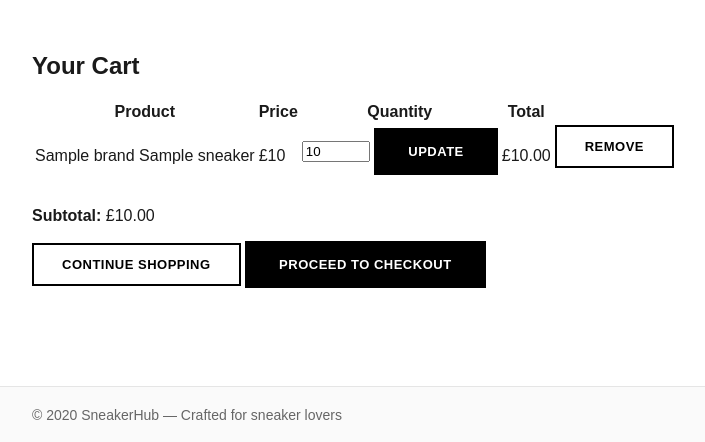
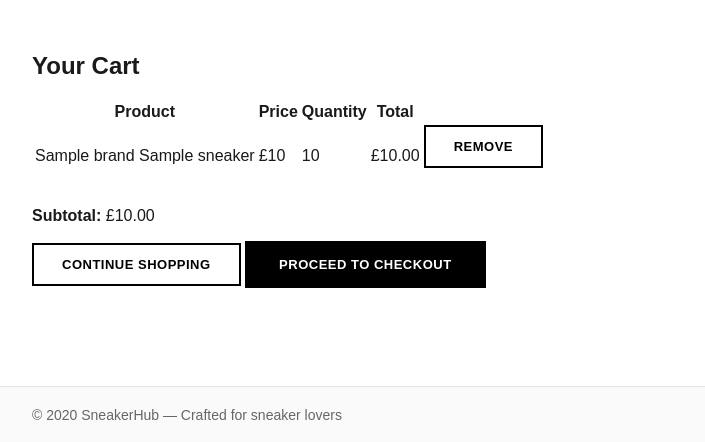
Before and after one commit to Ljkkj7/Milestone4, a Django app: template sneakerhub/cart/templates/cart/cart.html in a window 1280 px wide. Shown: the part 74-516 px from the top of the page, without its empty margins (58-763 px from the left). Run offline with Django 5.2, Linux system fonts and the light colour scheme; the template is opened without the code that fills it: most values are stand-ins (such as "Sample title", 1, 10 or a date in 2020).

Commit message:
Restructured cart detail HTML to better reflect scope of project - marketplace shoes will only ever have a quantity of 1

```diff
--- a/sneakerhub/cart/templates/cart/cart.html
+++ b/sneakerhub/cart/templates/cart/cart.html
@@ -22,13 +22,7 @@
                     <tr>
                         <td>{{ item.sneaker.brand }} {{ item.sneaker.name }}</td>
                         <td>£{{ item.sneaker.price }}</td>
-                        <td>
-                            <form method="post" action="">
-                                {% csrf_token %}
-                                <input type="number" name="quantity" min="0" value="{{ item.quantity }}" style="width:60px;">
-                                <button class="btn-primary" type="submit">Update</button>
-                            </form>
-                        </td>
+                        <td>{{ item.quantity }}</td>
                         <td>£{{ item.line_total|floatformat:2 }}</td>
                         <td>
                             <form method="post" action="{% url 'cart:remove' item.sneaker.id %}">
```
Also changed, not shown: sneakerhub/db.sqlite3.
